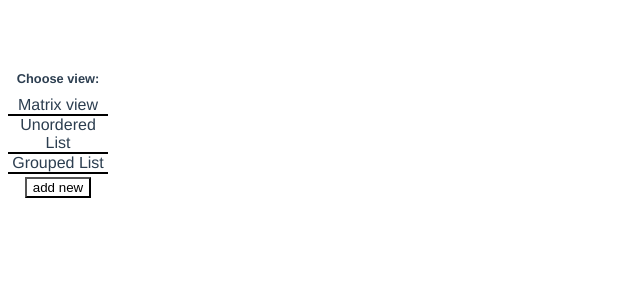
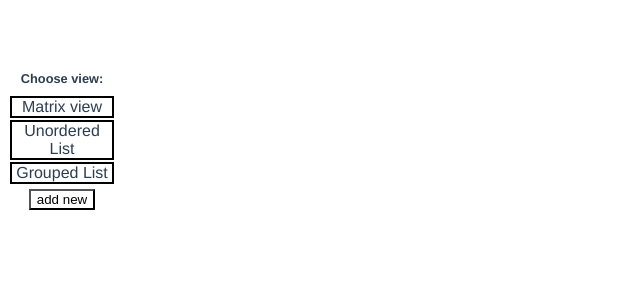
Before and after one commit to elzp/eisenhower-matrix-tool-in-vue, a Vue app: page / in a window 1280 px wide. Shown: the top 300 px of the page, without its empty margins (0-640 px from the left). Built offline with nearby package versions, Linux system fonts and the light colour scheme.

Commit message:
Change borders in .functional buttons

```diff
--- a/src/App.vue
+++ b/src/App.vue
@@ -339,6 +339,7 @@ button {
 .functional {
   width: 100px;
   background-color: white;
-  border-bottom: 2px solid black;
+  border: 2px solid black;
+  margin: 2px;
 }
 </style>
```
